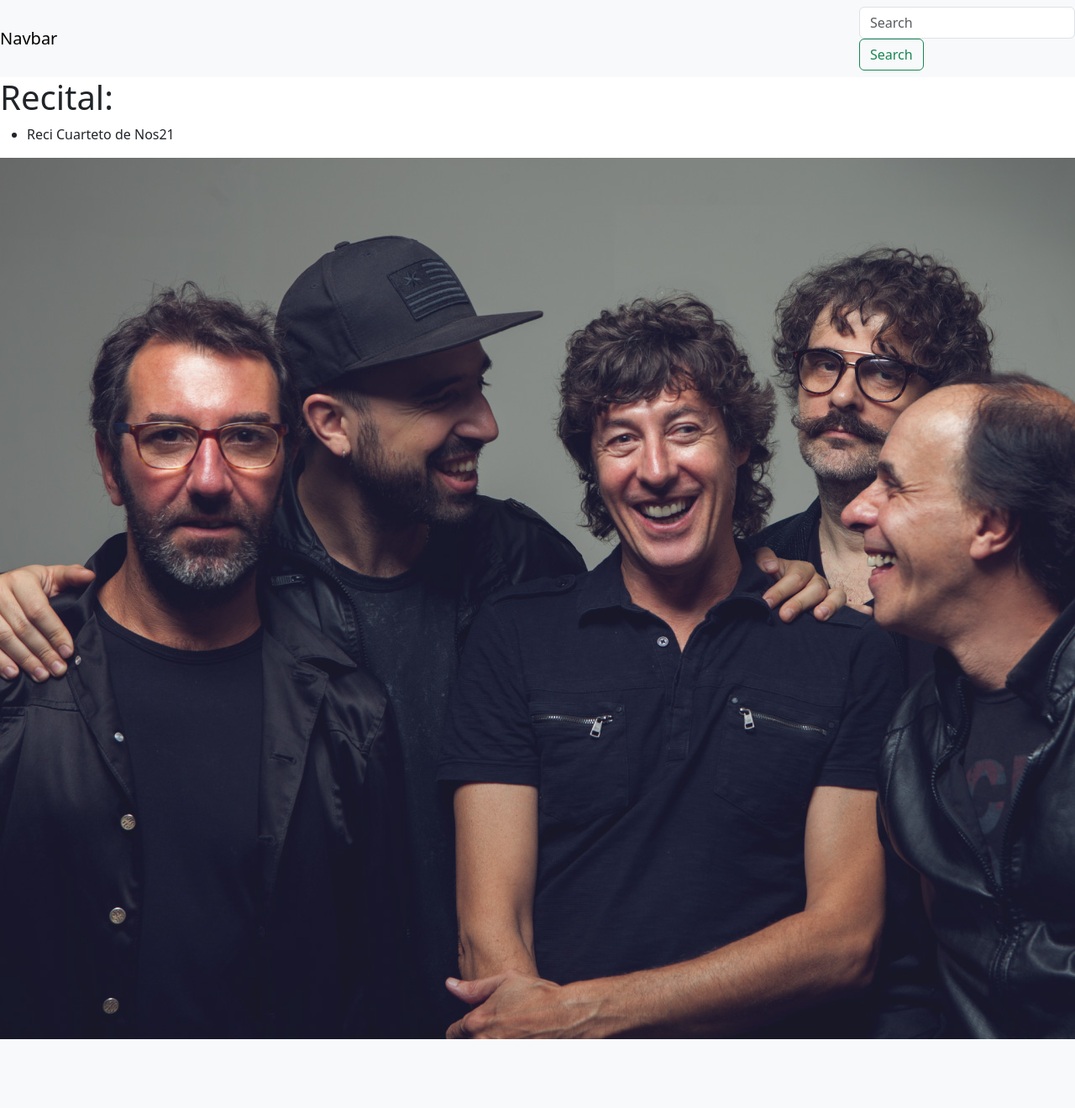
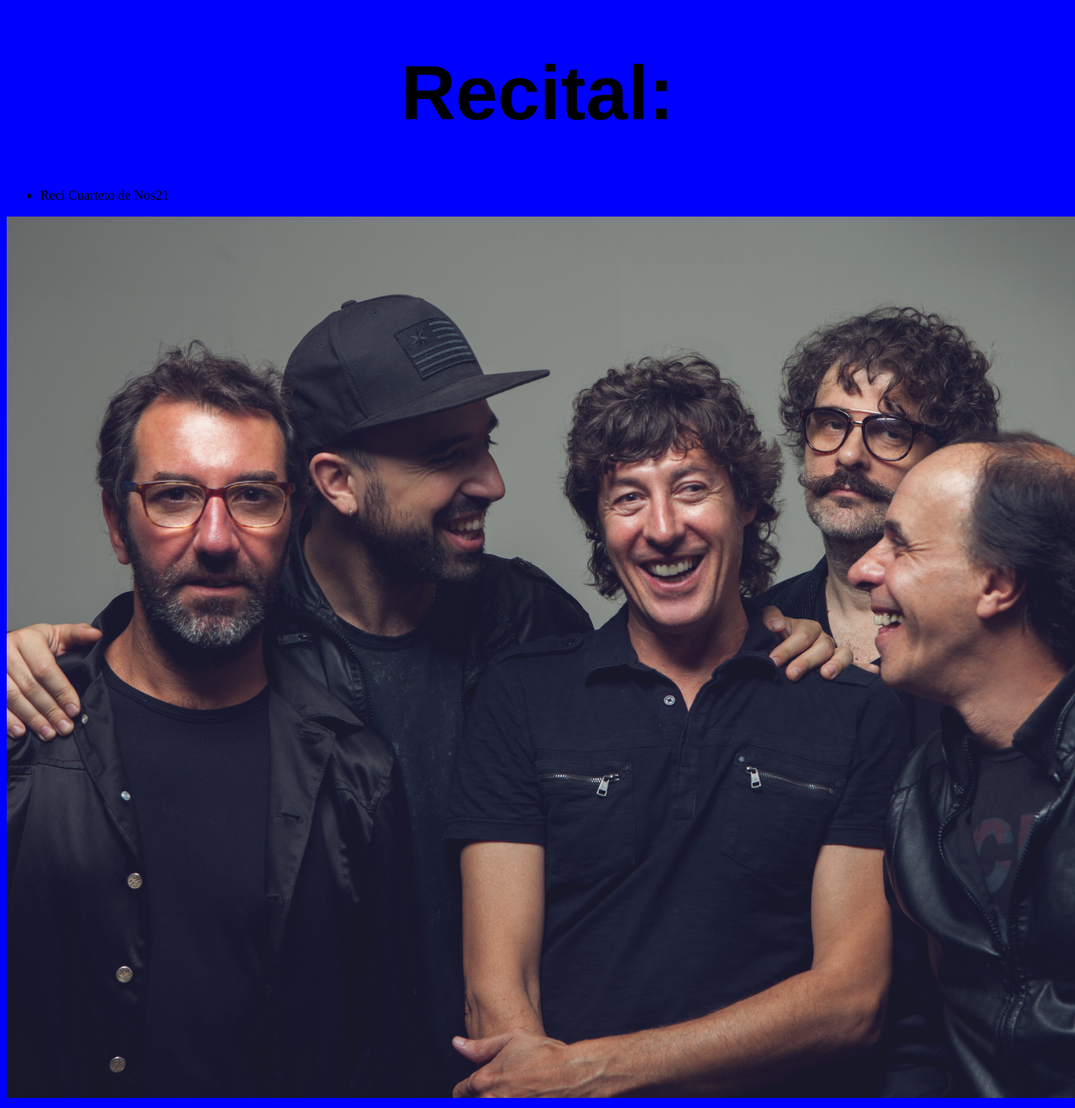
Before and after one commit to GuastavinoAgustina/DJangoWebSite, a Django app: page / in a window 1280 px wide; the page is wider, and only the part inside the window is pictured. Shown: that part at 84% size. Before the commit the page ends 1238 px from the top of that part, so only its background shows below. Run offline with Django 5.2, Linux system fonts and the light colour scheme; data comes from the database, SQL or seed files in the repository.

Commit message:
esta funcionando

```diff
--- a/ticketeria/recitales/static/css/estilo.css
+++ /dev/null
@@ -1,8 +0,0 @@
-
-.navbar {
-    display: flex;
-    align-items: center;
-}
-body{
-    background-color: blueviolet;
-}
--- /dev/null
+++ b/ticketeria/recitales/static/recitales/estilos/estilo.css
@@ -0,0 +1,8 @@
+h1 {
+    font-family: sans-serif;
+    font-size: 90px;
+    text-align: center;
+}
+body{
+    background-color: blue;
+}
--- a/ticketeria/recitales/templates/recitales/main.html
+++ b/ticketeria/recitales/templates/recitales/main.html
@@ -3,22 +3,14 @@
 <html lang="es">
     <head>
         <title>recitales</title>
-        <link rel="stylesheet" href="{% static 'css/estilo.css' %}">
+        <link rel="stylesheet" href="{% static 'recitales/estilos/estilo.css' %}">
         <meta name="viewport" content="width=device-width, initial-scale=1.0">
-        <link href="https://cdn.jsdelivr.net/npm/bootstrap@5.3.0-alpha1/dist/css/bootstrap.min.css" rel="stylesheet">
     </head>
     <body>
-        <nav class="navbar navbar-light bg-light justify-content-between">
-            <a class="navbar-brand">Navbar</a>
-            <form class="form-inline">
-              <input class="form-control mr-sm-2" type="search" placeholder="Search" aria-label="Search">
-              <button class="btn btn-outline-success my-2 my-sm-0" type="submit">Search</button>
-            </form>
-        </nav>
+
         <div>
             {% block body %}
             {% endblock body%}
         </div>
-        <script src="https://cdn.jsdelivr.net/npm/bootstrap@5.3.3/dist/js/bootstrap.bundle.min.js" integrity="sha384-YvpcrYf0tY3lHB60NNkmXc5s9fDVZLESaAA55NDzOxhy9GkcIdslK1eN7N6jIeHz" crossorigin="anonymous"></script>
     </body>
 </html>
```
Also changed, not shown: ticketeria/recitales/static/recitales/images/cuarteto-de-nos.jpg (renamed from ticketeria/recitales/static/images/cuarteto-de-nos.jpg).
